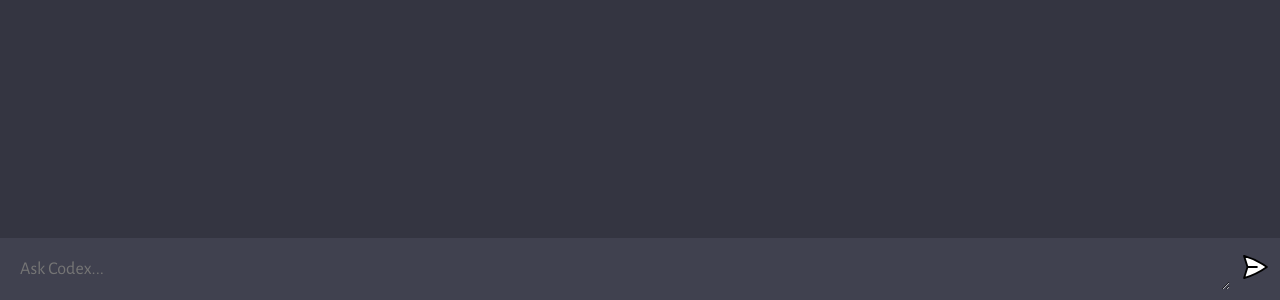
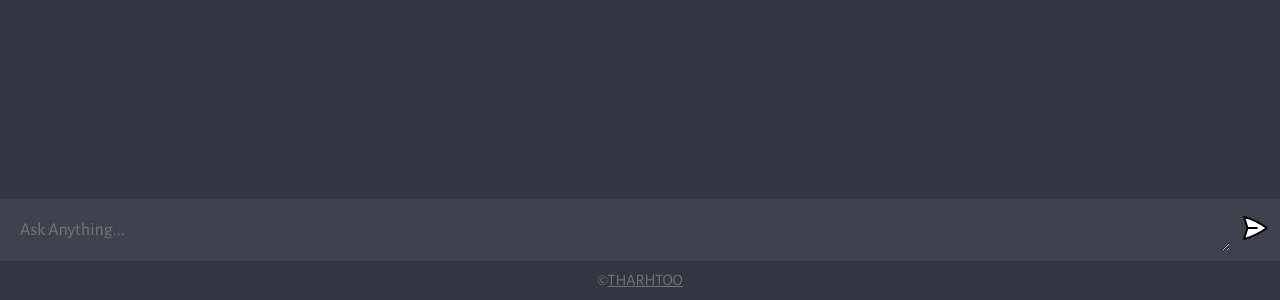
Before and after one commit to etharrra/openai_clone, a website built with Vite: page client/index.html in a window 1280 px wide. Shown: the part 500-800 px from the top of the page. Built offline with nearby package versions, Linux system fonts and the light colour scheme.

Commit message:
adding footer

```diff
--- a/client/index.html
+++ b/client/index.html
@@ -4,16 +4,17 @@
 		<meta charset="UTF-8" />
 		<link rel="icon" type="image/svg+xml" href="favicon.ico" />
 		<meta name="viewport" content="width=device-width, initial-scale=1.0" />
-		<title>Codex - Your Coding AI</title>
+		<title>CodeTH - OPENAI CLONE BY THARHTOO</title>
 		<link rel="stylesheet" href="style.css" />
 	</head>
 	<body>
 		<div id="app">
 			<div id="chat_container"></div>
 			<form action="">
-				<textarea name="prompt" id="" cols="30" rows="1" placeholder="Ask Codex..."></textarea>
+				<textarea name="prompt" id="" cols="30" rows="1" placeholder="Ask Anything..."></textarea>
 				<button type="submit"><img src="assets/send.svg" alt="" /></button>
 			</form>
+			<div class="footer">©<a href="https://tharhtoo.netlify.app/" target="_blank">THARHTOO</a></div>
 		</div>
 		<script type="module" src="script.js"></script>
 	</body>
--- a/client/style.css
+++ b/client/style.css
@@ -147,3 +147,12 @@ form img {
   width: 30px;
   height: 30px;
 }
+
+.footer {
+  padding: 10px;
+  color: #727575;
+}
+
+.footer a {
+  color: #727575;
+}
```
